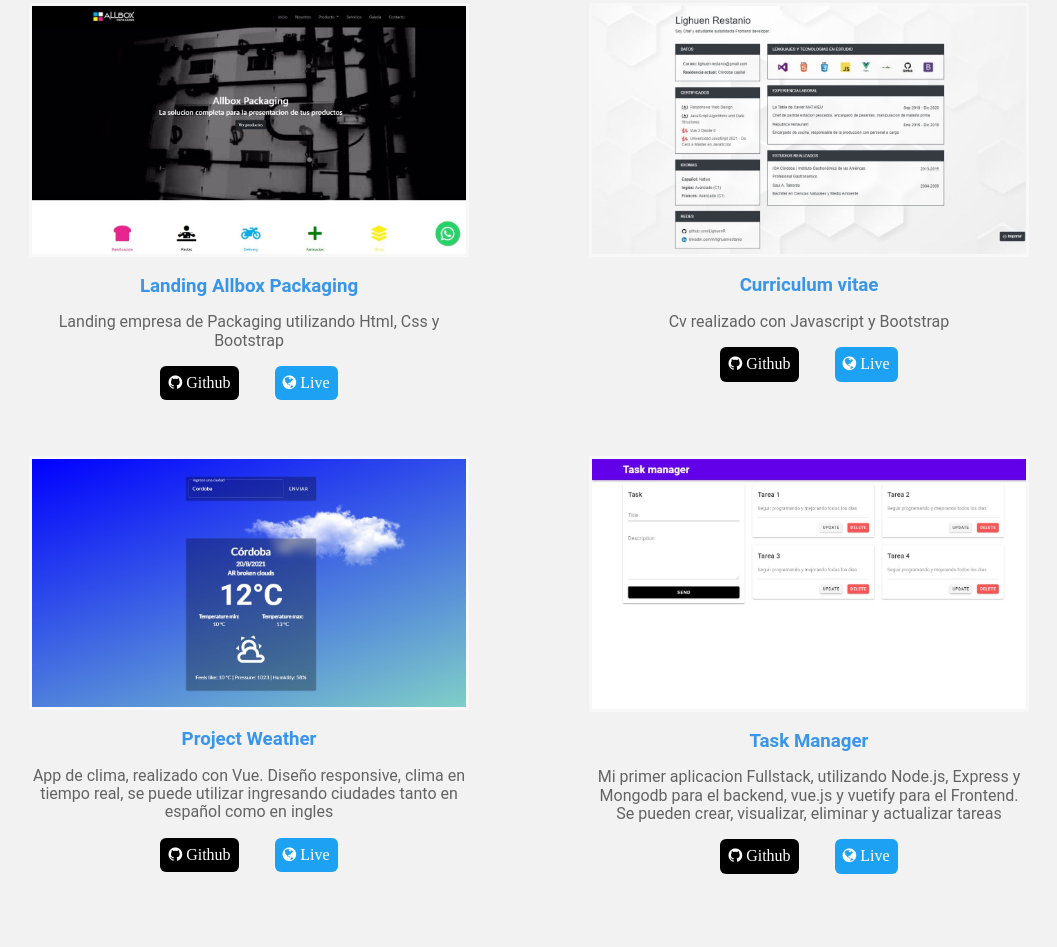
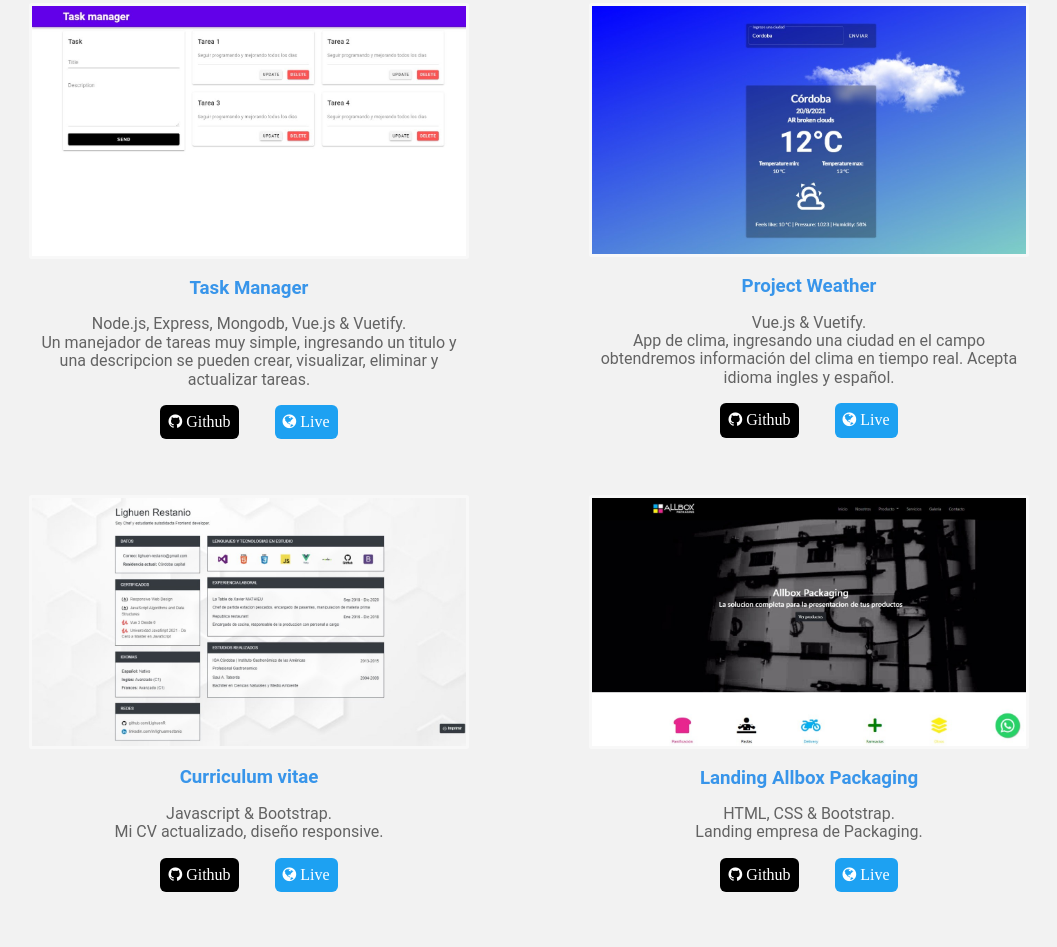
Before and after one commit to LighuenR/fcc-project5, a plain HTML site: page index.html in a window 1280 px wide. Shown: the part 993-1940 px from the top of the page, without its empty margins (111-1168 px from the left). Drawn offline with Linux system fonts and the light colour scheme.

Commit message:
Projects updated

```diff
--- a/index.html
+++ b/index.html
@@ -38,7 +38,7 @@
                 <div class="text">
                     <h3 class="title">Sobre mi</h3>
                     <p>Hola, mi nombre es Lighuen Restanio, soy chef y Frontend developer autodidacta. Apasionado por
-                        los idiomas y la progamacion. </p>
+                        los idiomas y la programación.</p>
                 </div>
             </div>
         </section>
@@ -47,17 +47,34 @@
                 <h1 class="title">Projectos</h1>
                 <div class="container-projects">
 
-                    <div class="project project-tile">
+                    <div class="project">
                         <div class="thun">
-                            <img src="img/1.jpeg" alt="">
+                            <img src="img/4.jpeg" alt="">
                         </div>
                         <div class="description">
-                            <h3 class="name">Landing Allbox Packaging</h3>
-                            <p class="category">Landing empresa de Packaging utilizando Html, Css y Bootstrap</p>
-                            <a href="https://github.com/LighuenR/allboxProject1"><button class="btn-g"><i class="fa fa-github"></i>
-                                    Github</button></a> <a href="https://lighuenr.github.io/allboxProject1/"><button class="btn-l"><i
-                                        class="fa fa-globe"></i> Live</button></a>
+                            <h3 class="name">Task Manager</h3>
+                            <p class="tecnology">Node.js, Express, Mongodb, Vue.js & Vuetify.</p>
+                            <p class="category">
+                                 Un manejador de tareas muy simple, ingresando un titulo y una descripcion se pueden crear, visualizar, eliminar y actualizar tareas.</p>
+                                <a href="https://github.com/LighuenR/CRUDproject">   <button class="btn-g"></a><i class="fa fa-github"></i>
+                                    Github</button></a><a href=""> <button class="btn-l"></i><i class="fa fa-globe"></i> Live</button></a>
                         </div>
+                    </div>
+
+                    <div class="project">
+                        <div class="thun">
+                            <img src="img/3.jpeg" alt="">
+                        </div>
+                        <div class="description">
+                            <h3 class="name">Project Weather</h3>
+                            <p class="tecnology">Vue.js & Vuetify.</p>
+                            <p class="category">App de clima, ingresando una ciudad en el campo obtendremos información del clima en tiempo real. Acepta idioma ingles y español.</p>
+                                <a href="https://github.com/LighuenR/project-weather"> <button class="btn-g"><i class="fa fa-github"></i>
+                                    Github</button></a><a
+                                    href="https://project-weather-ng2vu.ondigitalocean.app/"> <button class="btn-l"><i class="fa fa-globe"></i>
+                                    Live</button></a>
+                        </div>
+
                     </div>
 
                     <div class="project">
@@ -66,40 +83,26 @@
                         </div>
                         <div class="description">
                             <h3 class="name">Curriculum vitae</h3>
-                            <p class="category">Cv realizado con Javascript y Bootstrap<span><a href=""></a></span></p>
+                            <p class="tecnology">Javascript & Bootstrap.</p>
+                            <p class="category">Mi CV actualizado, diseño responsive.<span><a href=""></a></span></p>
                             <a href="https://github.com/LighuenR/Curriculum-Vitae"><button class="btn-g"><i class="fa fa-github"></i>
                                     Github</button></a> <a href="http://cv.lighuen.ar/"><button class="btn-l"><i
                                         class="fa fa-globe"></i> Live</button></a>
                         </div>
                     </div>
-                    <div class="project">
+
+                    <div class="project project-tile">
                         <div class="thun">
-                            <img src="img/3.jpeg" alt="">
+                            <img src="img/1.jpeg" alt="">
                         </div>
                         <div class="description">
-                            <h3 class="name">Project Weather</h3>
-                            <p class="category">App de clima, realizado con Vue. Diseño responsive, clima en tiempo
-                                real, se puede utilizar ingresando ciudades tanto en español como en ingles</p>
-                                <a href="https://github.com/LighuenR/project-weather"> <button class="btn-g"><i class="fa fa-github"></i>
-                                    Github</button></a><a
-                                    href="https://project-weather-ng2vu.ondigitalocean.app/"> <button class="btn-l"><i class="fa fa-globe"></i>
-                                    Live</button></a>
+                            <h3 class="name">Landing Allbox Packaging</h3>
+                            <p class="tecnology">HTML, CSS & Bootstrap.</p>
+                            <p class="category">Landing empresa de Packaging.</p>
+                            <a href="https://github.com/LighuenR/allboxProject1"><button class="btn-g"><i class="fa fa-github"></i>
+                                    Github</button></a> <a href="https://lighuenr.github.io/allboxProject1/"><button class="btn-l"><i
+                                        class="fa fa-globe"></i> Live</button></a>
                         </div>
-
-                    </div>
-                    <div class="project">
-                        <div class="thun">
-                            <img src="img/4.jpeg" alt="">
-                        </div>
-                        <div class="description">
-                            <h3 class="name">Task Manager</h3>
-                            <p class="category">Mi primer aplicacion Fullstack, utilizando Node.js, Express y Mongodb
-                                para el backend, vue.js y vuetify para el Frontend. Se pueden crear, visualizar,
-                                eliminar y actualizar tareas</p>
-                                <a href="https://github.com/LighuenR/CRUDproject">   <button class="btn-g"></a><i class="fa fa-github"></i>
-                                    Github</button></a><a href=""> <button class="btn-l"></i><i class="fa fa-globe"></i> Live</button></a>
-                        </div>
-
                     </div>
                     <!--  <div class="project">
                             <div class="thun">
--- a/styles.css
+++ b/styles.css
@@ -171,9 +171,16 @@ header .text-container .text .profesion {
     margin-top: 1em;
 
 }
+.main .projects .container-projects .project .description .tecnology {
+    margin-top: 1em;
+    font-size: 16px;
+    color: #636363;
+
+}
+
 
 .main .projects .container-projects .project .description .category {
-    margin-top: 1em;
+    /* margin-top: 1em; */
     font-size: 16px;
     color: #636363;
 
```
